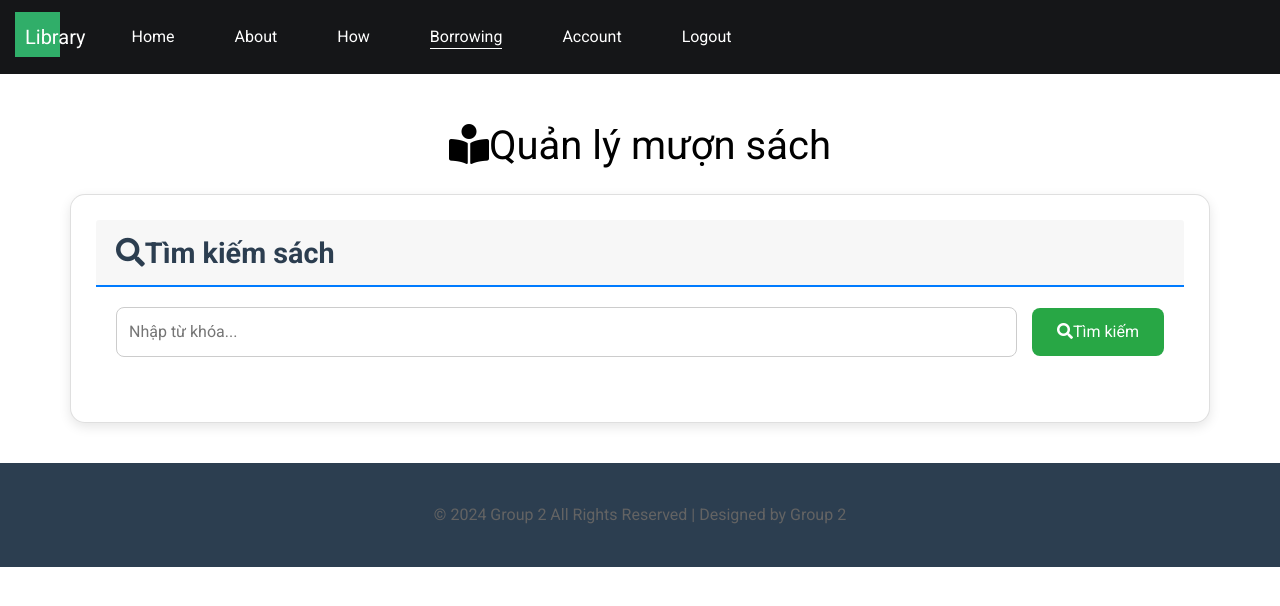
After one commit to KhaiNguyenHoang/PRJ-Project, a Java web app: page /HomeHTML/HomeMemberHTML/Borrowing.jsp in a window 1280 px wide. The commit adds this page. Shown: the top 606 px of the page. Run offline with Tomcat 11, a stand-in JSP engine, Linux system fonts and the light colour scheme.

Commit message:
Update Book and Borrowing

```diff
--- a/src/main/webapp/HomeHTML/HomeMemberHTML/BookDetail.jsp
+++ b/src/main/webapp/HomeHTML/HomeMemberHTML/BookDetail.jsp
@@ -230,7 +230,7 @@
                                 <a class="nav-link" href="#how_section">How</a>
                             </li>
                             <li class="nav-item">
-                                <a class="nav-link" href="contact.html">Borrowing</a>
+                                <a class="nav-link" href="Borrowing">Borrowing</a>
                             </li>
                             <li class="nav-item">
                                 <a class="nav-link" href="MemberAccount">Account</a>
--- /dev/null
+++ b/src/main/webapp/HomeHTML/HomeMemberHTML/Borrowing.jsp
@@ -0,0 +1,292 @@
+<%@ page language="java" contentType="text/html; charset=UTF-8" pageEncoding="UTF-8" %>
+<%@ page session="true" %>
+<%@ page import="model.entity.Books, model.entity.BorrowingHistory, java.util.List, java.text.SimpleDateFormat" %>
+<%@ page import="model.dao.BooksDAO" %>
+<!DOCTYPE html>
+<html lang="en">
+<head>
+    <meta charset="UTF-8">
+    <meta name="viewport" content="width=device-width, initial-scale=1.0">
+    <title>Quản lý mượn sách</title>
+    <!-- Owl Carousel -->
+    <link href="https://cdnjs.cloudflare.com/ajax/libs/OwlCarousel2/2.3.4/assets/owl.carousel.min.css"
+          rel="stylesheet"/>
+    <!-- Fonts -->
+    <link href="https://fonts.googleapis.com/css?family=Roboto:400,700&display=swap" rel="stylesheet"/>
+    <!-- Bootstrap CSS -->
+    <link href="HomeHTML/HomeMemberHTML/css/bootstrap.css" rel="stylesheet"/>
+    <!-- Custom CSS -->
+    <link href="HomeHTML/HomeMemberHTML/css/style.css" rel="stylesheet"/>
+    <link href="HomeHTML/HomeMemberHTML/css/responsive.css" rel="stylesheet"/>
+    <!-- Font Awesome -->
+    <link rel="stylesheet" href="https://cdnjs.cloudflare.com/ajax/libs/font-awesome/5.15.4/css/all.min.css"/>
+    <style>
+        .card {
+            box-shadow: 0 4px 12px rgba(0, 0, 0, 0.1);
+            border-radius: 15px;
+            padding: 25px;
+            margin-top: 30px;
+            background-color: #fff;
+            transition: transform 0.3s;
+        }
+
+        .card:hover {
+            transform: translateY(-5px);
+        }
+
+        .card-header {
+            font-size: 1.8rem;
+            font-weight: bold;
+            color: #2c3e50;
+            border-bottom: 2px solid #007bff;
+            padding-bottom: 10px;
+        }
+
+        .table th {
+            background-color: #007bff;
+            color: white;
+            text-align: center;
+        }
+
+        .table td {
+            vertical-align: middle;
+            text-align: center;
+        }
+
+        .btn-primary {
+            background-color: #007bff;
+            border-color: #007bff;
+            border-radius: 8px;
+            padding: 10px 25px;
+            transition: background-color 0.3s;
+        }
+
+        .btn-primary:hover {
+            background-color: #0056b3;
+        }
+
+        .search-form {
+            display: flex;
+            align-items: center;
+            margin-bottom: 20px;
+        }
+
+        .search-form input {
+            padding: 12px;
+            border-radius: 8px;
+            border: 1px solid #ccc;
+            flex-grow: 1;
+        }
+
+        .search-form button {
+            padding: 12px 25px;
+            border-radius: 8px;
+            background-color: #28a745;
+            color: white;
+            border: none;
+            margin-left: 15px;
+            transition: background-color 0.3s;
+        }
+
+        .search-form button:hover {
+            background-color: #218838;
+        }
+
+        .book-item {
+            display: flex;
+            justify-content: space-between;
+            align-items: center;
+            padding: 15px;
+            border-bottom: 1px solid #eee;
+        }
+
+        .book-item .btn {
+            font-size: 14px;
+            padding: 8px 15px;
+        }
+
+        .footer_section {
+            background-color: #2c3e50;
+            color: white;
+            text-align: center;
+            padding: 20px 0;
+            margin-top: 40px;
+        }
+
+        .alert {
+            border-radius: 8px;
+            margin-bottom: 20px;
+        }
+    </style>
+</head>
+<body>
+<!-- Header -->
+<header class="header_section">
+    <div class="container-fluid">
+        <nav class="navbar navbar-expand-lg custom_nav-container">
+            <a class="navbar-brand" href="index.jsp"><span>Library</span></a>
+            <button class="navbar-toggler" type="button" data-bs-toggle="collapse"
+                    data-bs-target="#navbarSupportedContent"
+                    aria-controls="navbarSupportedContent" aria-expanded="false" aria-label="Toggle navigation">
+                <span class="navbar-toggler-icon"></span>
+            </button>
+            <div class="collapse navbar-collapse" id="navbarSupportedContent">
+                <ul class="navbar-nav ms-auto">
+                    <li class="nav-item"><a class="nav-link" href="HomePage">Home</a></li>
+                    <li class="nav-item"><a class="nav-link" href="#about_section">About</a></li>
+                    <li class="nav-item"><a class="nav-link" href="#how_section">How</a></li>
+                    <li class="nav-item active"><a class="nav-link" href="Borrowing">Borrowing</a></li>
+                    <li class="nav-item"><a class="nav-link" href="MemberAccount">Account</a></li>
+                    <li class="nav-item"><a class="nav-link" href="logoutauth">Logout</a></li>
+                </ul>
+            </div>
+        </nav>
+    </div>
+</header>
+
+<!-- Main content -->
+<div class="container mt-5">
+    <h1 class="text-center mb-4"><i class="fas fa-book-reader me-2"></i>Quản lý mượn sách</h1>
+
+    <!-- Messages -->
+    <%
+        String message = (String) request.getAttribute("message");
+        String errorMessage = (String) request.getAttribute("errorMessage");
+        if (message != null) {
+    %>
+    <div class="alert alert-success"><i class="fas fa-check-circle me-2"></i><%= message %>
+    </div>
+    <%
+        }
+        if (errorMessage != null) {
+    %>
+    <div class="alert alert-danger"><i class="fas fa-exclamation-triangle me-2"></i><%= errorMessage %>
+    </div>
+    <%
+        }
+    %>
+
+    <!-- Borrowing Form -->
+    <%
+        Books selectedBook = (Books) request.getAttribute("selectedBook");
+        if (selectedBook != null) {
+    %>
+    <div class="card">
+        <div class="card-header">
+            <i class="fas fa-book me-2"></i>Mượn sách: <%= selectedBook.getTitle() %>
+        </div>
+        <div class="card-body">
+            <form action="Borrowing" method="post" id="borrowForm">
+                <input type="hidden" name="bookId" value="<%= selectedBook.getIdBook() %>">
+                <div class="mb-3">
+                    <label for="dueDate" class="form-label"><i class="fas fa-calendar-alt me-2"></i>Ngày đến hạn</label>
+                    <input type="date" id="dueDate" name="dueDate" class="form-control" required>
+                </div>
+                <button type="submit" class="btn btn-primary"><i class="fas fa-plus me-2"></i>Mượn sách</button>
+            </form>
+        </div>
+    </div>
+    <%
+        }
+    %>
+
+    <!-- Search Form -->
+    <div class="card mt-4">
+        <div class="card-header">
+            <i class="fas fa-search me-2"></i>Tìm kiếm sách
+        </div>
+        <div class="card-body">
+            <form action="Borrowing" method="get" class="search-form">
+                <input type="text" name="keyword" placeholder="Nhập từ khóa..."
+                       value="<%= request.getParameter("keyword") != null ? request.getParameter("keyword") : "" %>"
+                       required>
+                <button type="submit"><i class="fas fa-search me-2"></i>Tìm kiếm</button>
+            </form>
+            <%
+                List<Books> booksList = (List<Books>) request.getAttribute("booksList");
+                if (booksList != null && !booksList.isEmpty()) {
+            %>
+            <h5>Kết quả tìm kiếm:</h5>
+            <div class="list-group">
+                <%
+                    for (Books book : booksList) {
+                %>
+                <div class="book-item list-group-item">
+                    <span><%= book.getTitle() %> - <%= book.getAuthor() %></span>
+                    <a href="Borrowing?id=<%= book.getIdBook() %>" class="btn btn-primary"><i
+                            class="fas fa-book me-2"></i>Mượn</a>
+                </div>
+                <%
+                    }
+                %>
+            </div>
+            <%
+                }
+            %>
+        </div>
+    </div>
+
+    <!-- Borrowing History -->
+    <%
+        List<BorrowingHistory> borrowingHistoryList = (List<BorrowingHistory>) request.getAttribute("borrowingHistoryList");
+        if (borrowingHistoryList != null && !borrowingHistoryList.isEmpty()) {
+    %>
+    <div class="card mt-4">
+        <div class="card-header">
+            <i class="fas fa-history me-2"></i>Lịch sử mượn sách của bạn
+        </div>
+        <div class="card-body">
+            <table class="table table-striped">
+                <thead>
+                <tr>
+                    <th>Tên sách</th>
+                    <th>Ngày mượn</th>
+                    <th>Ngày trả</th>
+                </tr>
+                </thead>
+                <tbody>
+                <%
+                    BooksDAO booksDAO = new BooksDAO();
+                    SimpleDateFormat dateFormat = new SimpleDateFormat("dd/MM/yyyy HH:mm");
+                    for (BorrowingHistory history : borrowingHistoryList) {
+                %>
+                <tr>
+                    <td><%= booksDAO.getBookById(history.getBookId()).getTitle() %>
+                    </td>
+                    <td><%= dateFormat.format(history.getBorrowDate()) %>
+                    </td>
+                    <td><%= history.getReturnDate() != null ? dateFormat.format(history.getReturnDate()) : "Chưa trả" %>
+                    </td>
+                </tr>
+                <%
+                    }
+                %>
+                </tbody>
+            </table>
+        </div>
+    </div>
+    <%
+        }
+    %>
+</div>
+
+<!-- Footer -->
+<footer class="footer_section">
+    <p>© 2024 Group 2 All Rights Reserved | Designed by Group 2</p>
+</footer>
+
+<!-- JavaScript -->
+<script src="https://cdn.jsdelivr.net/npm/bootstrap@5.3.0/dist/js/bootstrap.bundle.min.js"></script>
+<script>
+    document.getElementById('borrowForm')?.addEventListener('submit', function (e) {
+        const dueDate = new Date(document.getElementById('dueDate').value);
+        const today = new Date();
+        today.setHours(0, 0, 0, 0); // Reset time for comparison
+        if (dueDate < today) {
+            e.preventDefault();
+            alert('Ngày đến hạn không thể trước ngày hiện tại!');
+        }
+    });
+</script>
+</body>
+</html>
--- a/src/main/webapp/HomeHTML/HomeMemberHTML/MemberAccount.jsp
+++ b/src/main/webapp/HomeHTML/HomeMemberHTML/MemberAccount.jsp
@@ -100,7 +100,7 @@
                             <a class="nav-link" href="#how_section">How</a>
                         </li>
                         <li class="nav-item">
-                            <a class="nav-link" href="contact.html">Borrowing</a>
+                            <a class="nav-link" href="Borrowing">Borrowing</a>
                         </li>
                         <li class="nav-item">
                             <a class="nav-link" href="MemberAccount">Account</a>
--- a/src/main/webapp/HomeHTML/HomeMemberHTML/SearchingBook.jsp
+++ b/src/main/webapp/HomeHTML/HomeMemberHTML/SearchingBook.jsp
@@ -121,7 +121,7 @@
                                 <a class="nav-link" href="#how_section">How</a>
                             </li>
                             <li class="nav-item">
-                                <a class="nav-link" href="contact.html">Borrowing</a>
+                                <a class="nav-link" href="Borrowing">Borrowing</a>
                             </li>
                             <li class="nav-item">
                                 <a class="nav-link" href="MemberAccount">Account</a>
--- a/src/main/webapp/HomeHTML/HomeMemberHTML/index.jsp
+++ b/src/main/webapp/HomeHTML/HomeMemberHTML/index.jsp
@@ -71,7 +71,7 @@
                                 <a class="nav-link" href="#how_section layout_padding"> How </a>
                             </li>
                             <li class="nav-item">
-                                <a class="nav-link" href="contact.html"> Borrowing </a>
+                                <a class="nav-link" href="Borrowing"> Borrowing </a>
                             </li>
                             <li class="nav-item">
                                 <a class="nav-link" href="MemberAccount"> Account </a>
```
Also changed, not shown: src/main/java/controll/BorrowingServlet.java (added, +133 -0 lines), src/main/java/controll/PayFineServlet.java (added, +42 -0 lines), src/main/java/controll/ReturnBookServlet.java (added, +42 -0 lines), src/main/java/model/dao/BorrowingHistoryDAO.java (+46 -27 lines), src/main/java/model/utils/LibraryContext.java (+5 -2 lines).
